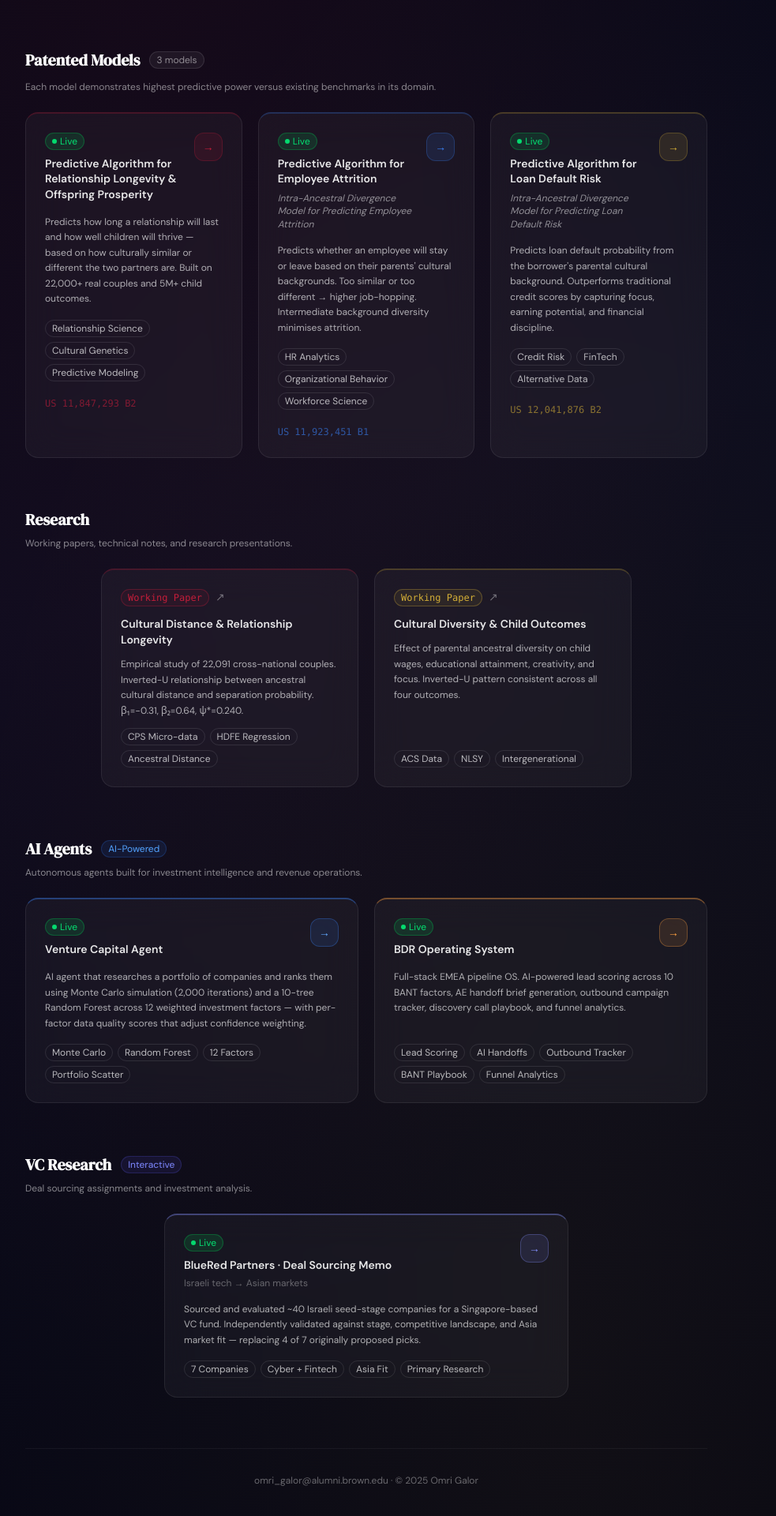
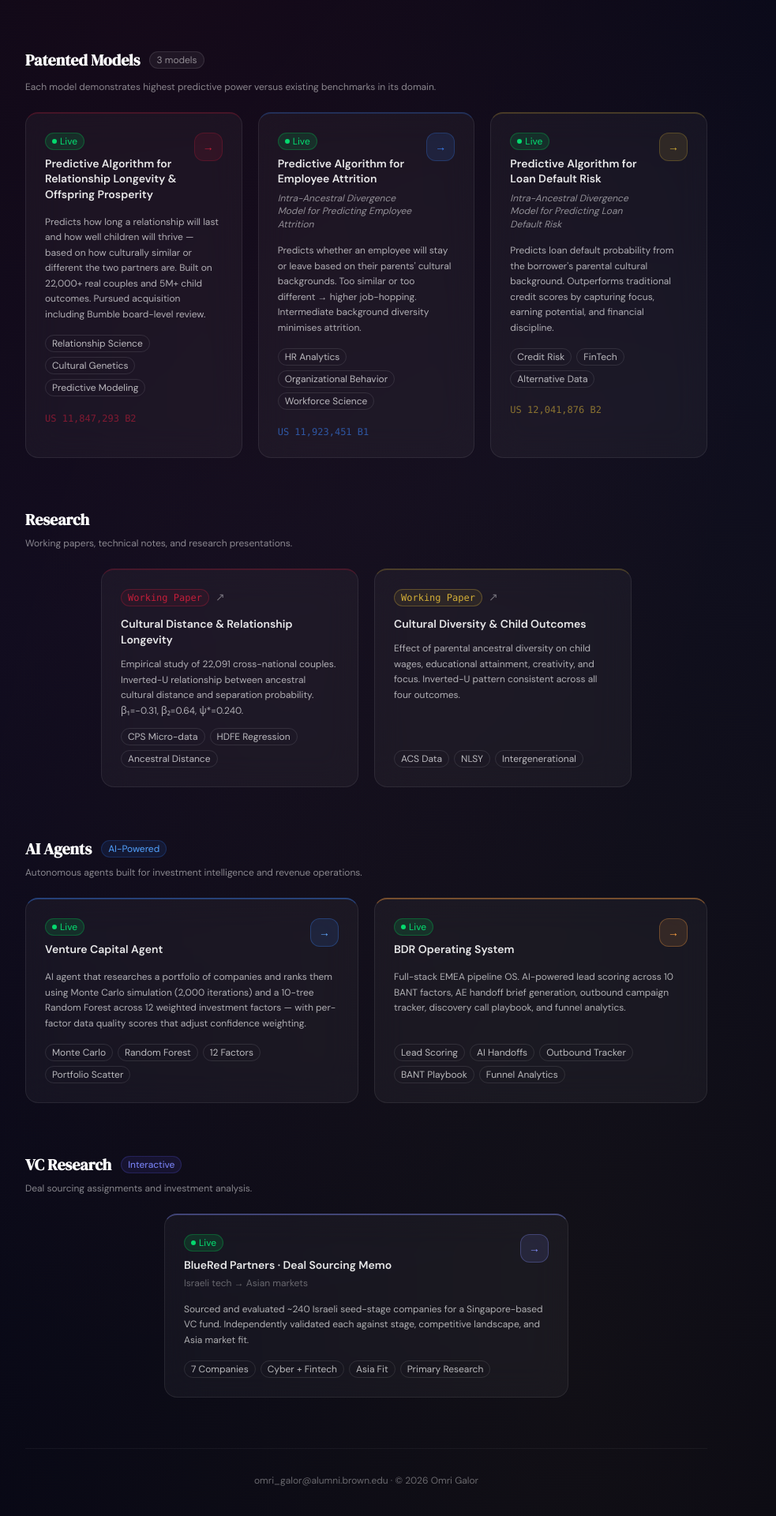
Before and after one commit to omrigalor/Portfolio-Website-V1, a React (Vite) app: page / in a window 1280 px wide. Shown: the part 366-2286 px from the top of the page at 79% size, without its empty margins (176-1159 px from the left). Built offline with nearby package versions, Linux system fonts and the light colour scheme.

Commit message:
Fix BlueRed card copy, add Reprium outcome note, update footer year
Co-Authored-By: Claude Sonnet 4.6 <noreply@anthropic.com>

```diff
--- a/src/components/Portfolio.jsx
+++ b/src/components/Portfolio.jsx
@@ -31,7 +31,7 @@ const PATENTS = [
     name: null,
     patentNo: 'US 11,847,293 B2',
     live: true,
-    desc: 'Predicts how long a relationship will last and how well children will thrive — based on how culturally similar or different the two partners are. Built on 22,000+ real couples and 5M+ child outcomes.',
+    desc: 'Predicts how long a relationship will last and how well children will thrive — based on how culturally similar or different the two partners are. Built on 22,000+ real couples and 5M+ child outcomes. Pursued acquisition including Bumble board-level review.',
     tags: ['Relationship Science', 'Cultural Genetics', 'Predictive Modeling'],
     accent: '#C41E3A',
   },
@@ -376,7 +376,7 @@ export default function Portfolio({ onOpenReprium, onOpenAttrition, onOpenLoan,
                 </div>
               </div>
               <p className="text-xs text-white/65 leading-relaxed">
-                Sourced and evaluated ~40 Israeli seed-stage companies for a Singapore-based VC fund. Independently validated against stage, competitive landscape, and Asia market fit — replacing 4 of 7 originally proposed picks.
+                Sourced and evaluated ~240 Israeli seed-stage companies for a Singapore-based VC fund. Independently validated each against stage, competitive landscape, and Asia market fit.
               </p>
               <div className="flex flex-wrap gap-1.5">
                 {['7 Companies','Cyber + Fintech','Asia Fit','Primary Research'].map(t => (
@@ -390,7 +390,7 @@ export default function Portfolio({ onOpenReprium, onOpenAttrition, onOpenLoan,
         {/* ── Footer ── */}
         <footer className="border-t border-white/5 pt-8 text-center">
           <p className="text-xs text-white/38">
-            omri_galor@alumni.brown.edu · © 2025 Omri Galor
+            omri_galor@alumni.brown.edu · © 2026 Omri Galor
           </p>
         </footer>
       </div>
```
